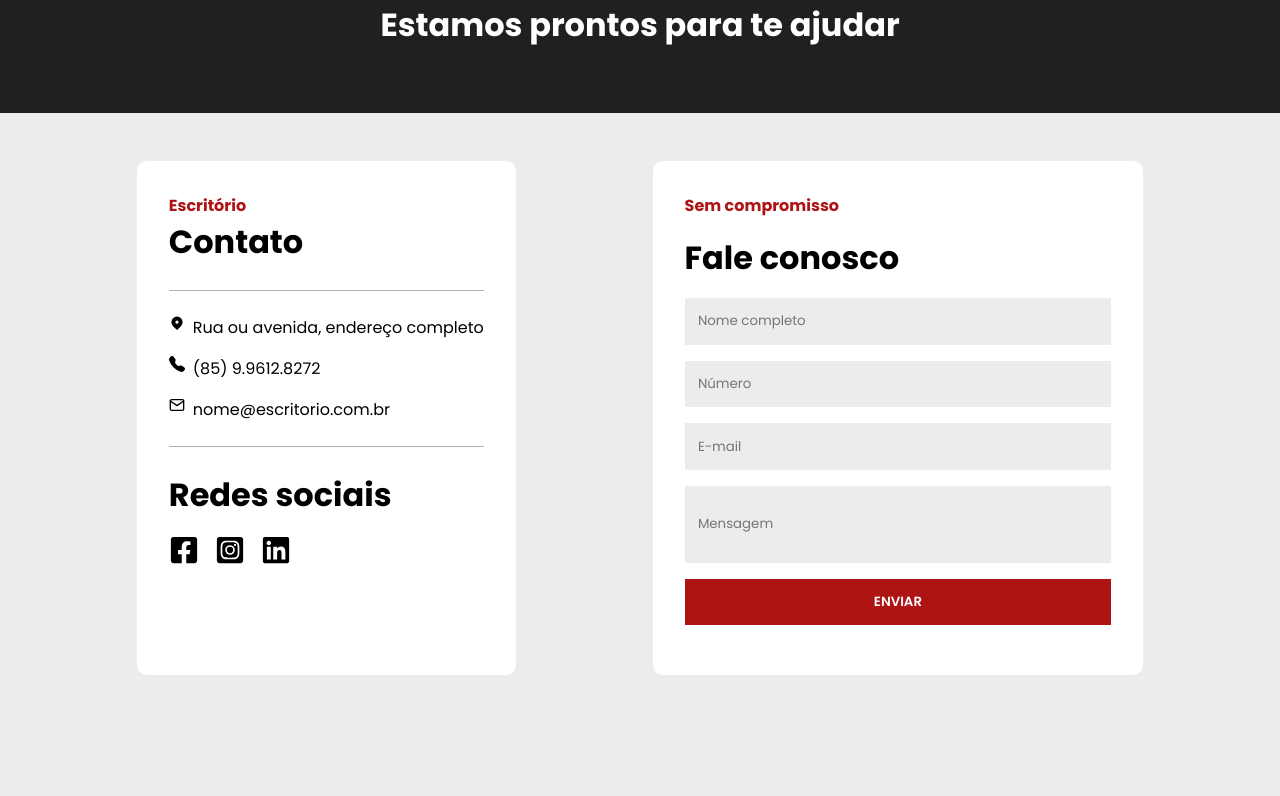
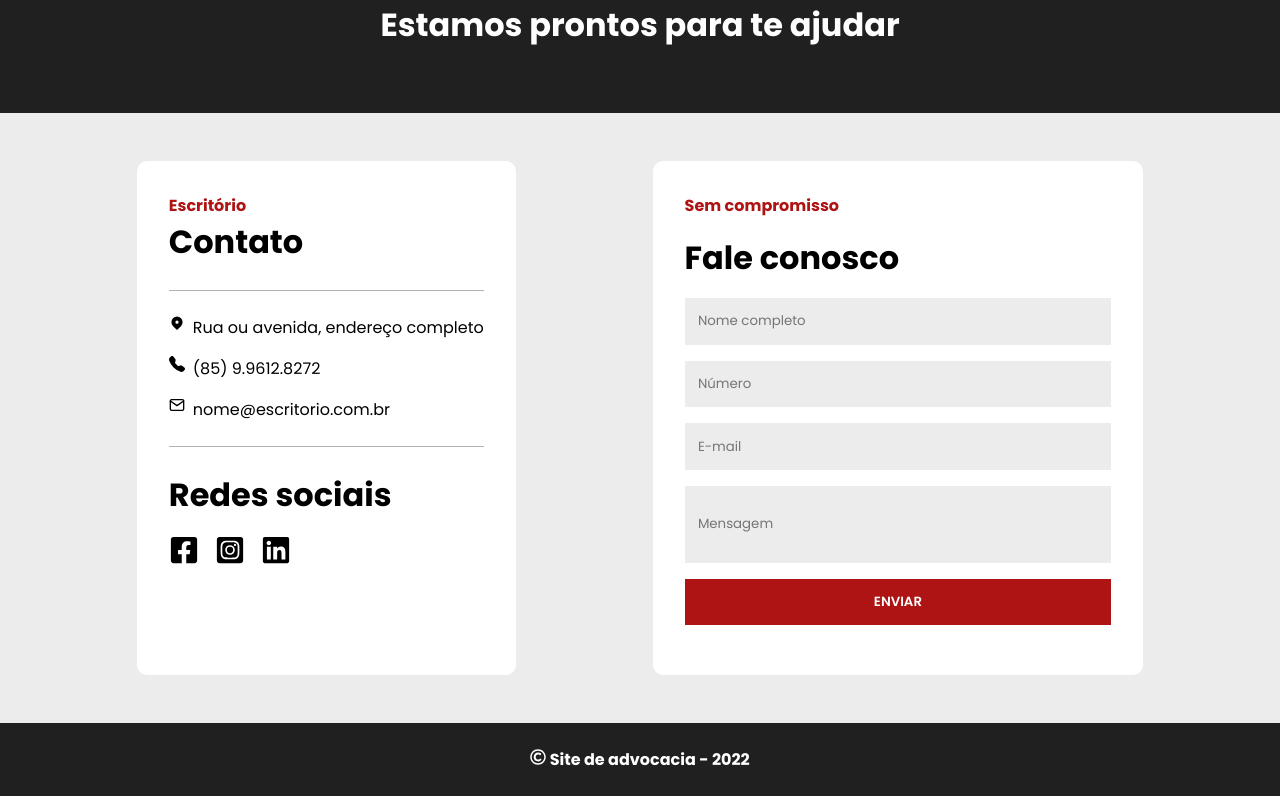
Before and after one commit to evaaldo/SITE-ADVOCACIA, a React (Create React App) app: page / in a window 1280 px wide. Shown: the part 3401-4197 px from the top of the page. Before the commit the page ends 4124 px from the top, so only its background shows below. Built offline with nearby package versions, Linux system fonts and the light colour scheme.

Commit message:
Criação do rodapé do site

```diff
--- /dev/null
+++ b/src/Componentes/Rodape/Rodape.css
@@ -0,0 +1,10 @@
+.rodape {
+    background-color: var(--preto-fundo);
+    text-align: center;
+    padding: 1.5em 0;
+}
+
+.rodape__texto {
+    color: var(--branco);
+    font-size: 1em;
+}
--- /dev/null
+++ b/src/Componentes/Rodape/Rodape.jsx
@@ -0,0 +1,13 @@
+import './Rodape.css'
+
+import { FaRegCopyright } from 'react-icons/fa'
+
+export default function Rodape() {
+
+    return(
+        <div className='rodape'>
+            <h4 className='rodape__texto'><FaRegCopyright/> Site de advocacia - 2022</h4>
+        </div>
+    )
+
+}
--- a/src/Paginas/PaginaInicial/index.jsx
+++ b/src/Paginas/PaginaInicial/index.jsx
@@ -4,6 +4,7 @@ import Cabecalho from "../../Componentes/Cabecalho";
 import Contato from "../../Componentes/Contato/Contato";
 import Diferenciais from "../../Componentes/Diferenciais/Diferenciais";
 import Equipe from "../../Componentes/Equipe/Equipe";
+import Rodape from "../../Componentes/Rodape/Rodape";
 import SobreNos from "../../Componentes/SobreNos";
 
 export default function PaginaInicial() {
@@ -17,6 +18,7 @@ export default function PaginaInicial() {
             <Equipe/>
             <Banner/>
             <Contato/>
+            <Rodape/>
         </>
     )
 
--- a/src/styles/estilosGlobais.css
+++ b/src/styles/estilosGlobais.css
@@ -18,3 +18,7 @@ body {
     --cinza: #ececec;
     --preto-fundo: #202020;
 }
+
+@media screen and (min-width: 1800px) {
+
+}
```
